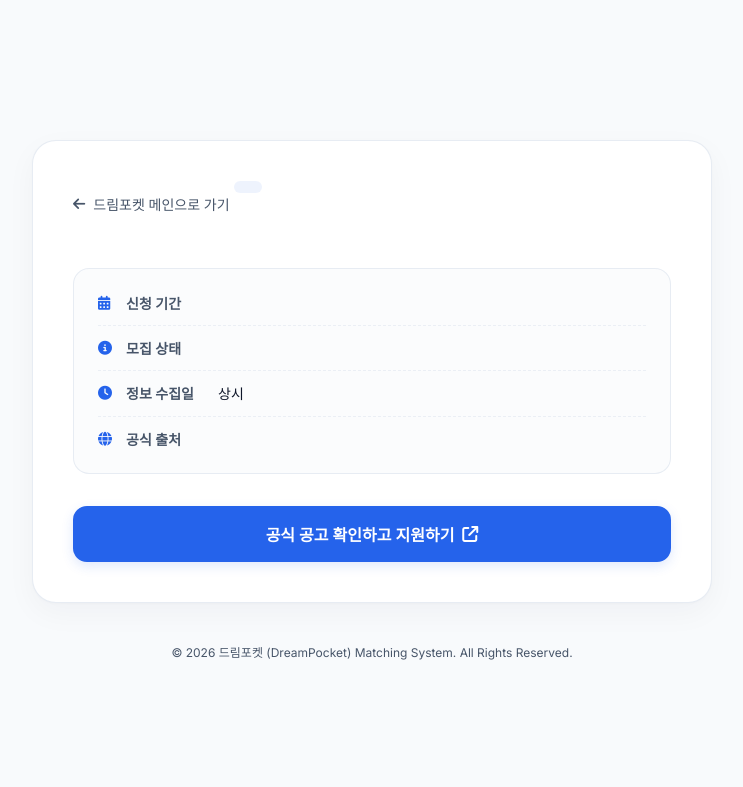
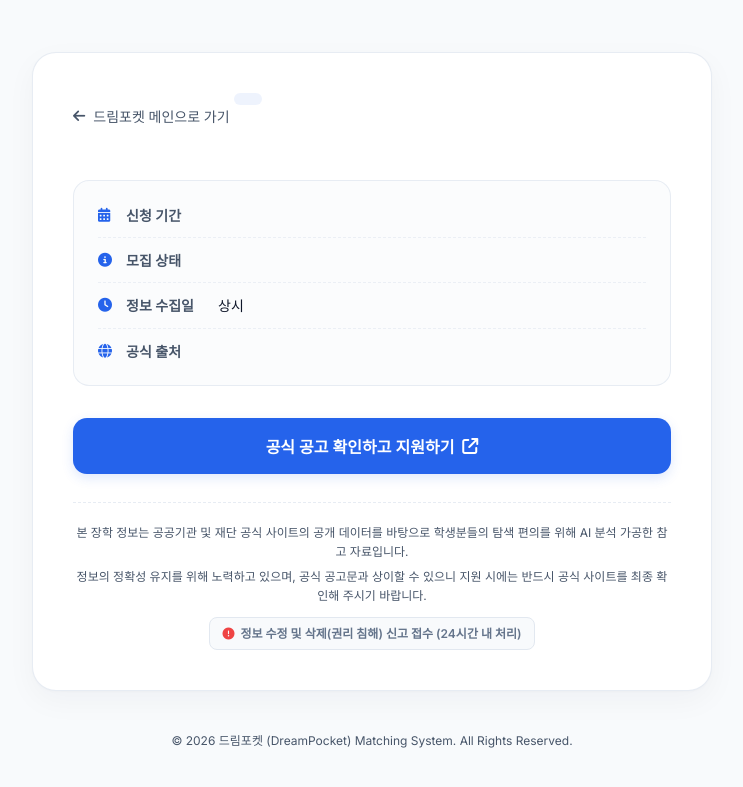
Before and after one commit to jungmin12313/dreampocket, a Flask app: template templates/scholarship_detail.html in a window 1280 px wide. Shown: the top 787 px of the page, without its empty margins (268-1011 px from the left). Run offline with Flask 3, Linux system fonts and the light colour scheme; the template is opened without the code that fills it, so the values that code supplies are empty.

Commit message:
compliance: align platform copy and detail attribution with safe-harbor routing rules

```diff
--- a/scrapers/dreamspon_scraper.py
+++ b/scrapers/dreamspon_scraper.py
@@ -20,9 +20,9 @@
                 browser = await p.chromium.launch(headless=True)
                 page = await browser.new_page()
 
-                # Set a generic desktop user agent to prevent blocks
+                # Set a transparent User-Agent showing we are DreamPocket's friendly bot
                 await page.set_extra_http_headers({
-                    "User-Agent": "Mozilla/5.0 (Windows NT 10.0; Win64; x64) AppleWebKit/537.36 (KHTML, like Gecko) Chrome/120.0.0.0 Safari/537.36"
+                    "User-Agent": "Mozilla/5.0 (Windows NT 10.0; Win64; x64) AppleWebKit/537.36 (KHTML, like Gecko) Chrome/120.0.0.0 Safari/537.36 (DreamPocket Scholarship Matcher Bot; Contact: dreampocket.official@gmail.com)"
                 })
 
                 # Go to page
--- a/scrapers/kosaf_scraper.py
+++ b/scrapers/kosaf_scraper.py
@@ -8,9 +8,9 @@
         async with async_playwright() as p:
             browser = await p.chromium.launch(headless=True)
             page = await browser.new_page()
-            # Set a common User-Agent to avoid issues
+            # Set a transparent User-Agent showing we are DreamPocket's friendly bot
             await page.set_extra_http_headers({
-                "User-Agent": "Mozilla/5.0 (Windows NT 10.0; Win64; x64) AppleWebKit/537.36 (KHTML, like Gecko) Chrome/120.0.0.0 Safari/537.36"
+                "User-Agent": "Mozilla/5.0 (Windows NT 10.0; Win64; x64) AppleWebKit/537.36 (KHTML, like Gecko) Chrome/120.0.0.0 Safari/537.36 (DreamPocket Scholarship Matcher Bot; Contact: dreampocket.official@gmail.com)"
             })
             url = "https://www.kosaf.go.kr/ko/notice.do?ctgrId1=0000000002"
             await page.goto(url, wait_until="networkidle")
--- a/scrapers/seoul_scraper.py
+++ b/scrapers/seoul_scraper.py
@@ -10,9 +10,9 @@
                 browser = await p.chromium.launch(headless=True)
                 page = await browser.new_page()
 
-                # Set common headers to prevent blocking
+                # Set a transparent User-Agent showing we are DreamPocket's friendly bot
                 await page.set_extra_http_headers({
-                    "User-Agent": "Mozilla/5.0 (Windows NT 10.0; Win64; x64) AppleWebKit/537.36 (KHTML, like Gecko) Chrome/120.0.0.0 Safari/537.36"
+                    "User-Agent": "Mozilla/5.0 (Windows NT 10.0; Win64; x64) AppleWebKit/537.36 (KHTML, like Gecko) Chrome/120.0.0.0 Safari/537.36 (DreamPocket Scholarship Matcher Bot; Contact: dreampocket.official@gmail.com)"
                 })
 
                 # Target the general board URL for notices
--- a/templates/index.html
+++ b/templates/index.html
@@ -65,7 +65,7 @@
                     <span class="brand-tag"><i class="fa-solid fa-database"></i> SCHOLARSHIP MATCHING SYSTEM</span>
                     <h2 class="brand-hero-title">대학생 숨은 장학금,<br>이제 <span>주머니</span>에서 꺼내세요</h2>
                     <p class="brand-hero-desc">
-                        드림포켓은 인서울 대학생들의 학점, 소득분위, 거주지, 전공을 실시간 정밀 가중치로 매칭하여, 복잡한 검색 없이 단 3초 만에 지금 당장 수혜 가능한 나만의 전용 장학 혜택을 찾아드립니다.
+                        드림포켓은 인서울 대학생들이 산재된 공공 장학금 정보를 쉽게 탐색하고 비교할 수 있도록 돕는 매칭 내비게이터입니다. 본인의 조건(학점, 소득분위, 거주지, 전공)을 기반으로 가장 적합한 혜택을 매칭하여 공식 공고 페이지로 직접 연결해 드립니다.
                     </p>
 
                     <!-- Live Stats Dashboard (실제 DB 연동) -->
@@ -105,7 +105,7 @@
                     </div>
                     <h1 class="welcome-title">내 조건에 맞는 숨겨진<br><span>장학 혜택</span>을 주머니에 담아보세요!</h1>
                     <p class="welcome-subtitle">
-                        번거로운 회원가입 없이 학점, 소득분위, 전공, 지역 단 4가지 조건으로<br>현재 즉시 신청 가능한 모든 장학공고를 3초 만에 정밀 매칭합니다.
+                        번거로운 회원가입 없이 학점, 소득분위, 전공, 지역 단 4가지 조건으로<br>현재 즉시 신청 가능한 유용한 공공 장학금을 정밀 비교하고 공식 공고로 연결해 드립니다.
                     </p>
 
                     <button type="button" class="start-btn" id="start-survey-btn">
--- a/templates/scholarship_detail.html
+++ b/templates/scholarship_detail.html
@@ -229,6 +229,15 @@
             <span>공식 공고 확인하고 지원하기</span>
             <i class="fa-solid fa-arrow-up-right-from-square"></i>
         </a>
+
+        <!-- 출처 & 권리 대응 소통 채널 제공 (법적 리스크 방어의 핵심) -->
+        <div class="report-box" style="margin-top: 28px; padding-top: 20px; border-top: 1px dashed var(--border-color); text-align: center; font-size: 12px; color: var(--text-muted); line-height: 1.6;">
+            <p style="margin-bottom: 6px;">본 장학 정보는 공공기관 및 재단 공식 사이트의 공개 데이터를 바탕으로 학생분들의 탐색 편의를 위해 AI 분석 가공한 참고 자료입니다.</p>
+            <p style="margin-bottom: 12px;">정보의 정확성 유지를 위해 노력하고 있으며, 공식 공고문과 상이할 수 있으니 지원 시에는 반드시 공식 사이트를 최종 확인해 주시기 바랍니다.</p>
+            <a href="mailto:dreampocket.official@gmail.com?subject=[정보 오류/권리요청] {{ sch.title }} (ID: {{ sch.id }})" style="display: inline-flex; align-items: center; color: #64748b; font-weight: 600; text-decoration: none; padding: 6px 12px; border: 1px solid #e2e8f0; border-radius: 8px; background-color: #f8fafc; transition: all 0.2s ease;" onmouseover="this.style.color='var(--primary)'; this.style.borderColor='var(--primary)'" onmouseout="this.style.color='#64748b'; this.style.borderColor='#e2e8f0'">
+                <i class="fa-solid fa-circle-exclamation" style="margin-right: 6px; color: #ef4444;"></i>정보 수정 및 삭제(권리 침해) 신고 접수 (24시간 내 처리)
+            </a>
+        </div>
     </div>
 
     <footer>
```
